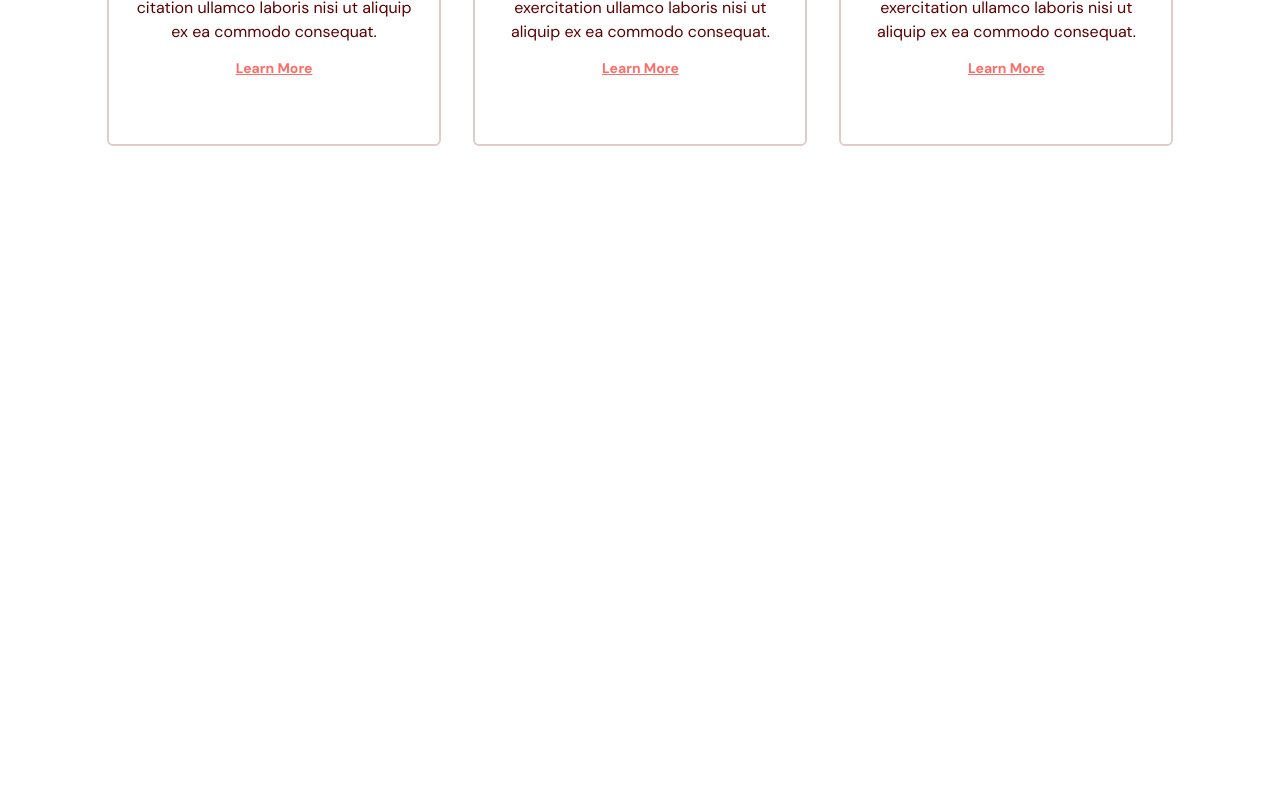
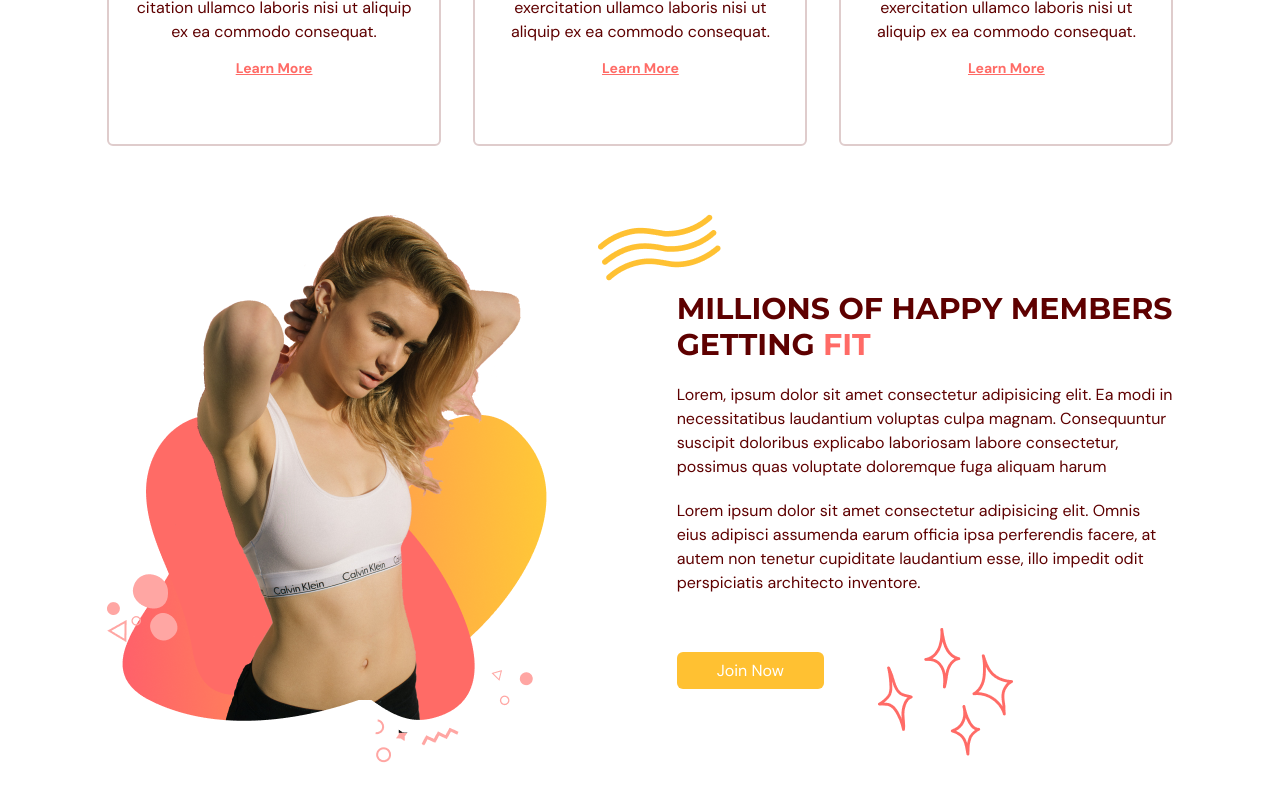
Before and after one commit to esc-saurav/fitness-app, a React (Create React App) app: page / in a window 1280 px wide. Shown: the part 1358-2158 px from the top of the page. Before the commit the page ends 1600 px from the top, so only its background shows below. Built offline with nearby package versions, Linux system fonts and the light colour scheme.

Commit message:
commit section completed

```diff
--- a/src/scenes/benefits/index.tsx
+++ b/src/scenes/benefits/index.tsx
@@ -8,6 +8,8 @@
 import { motion } from "framer-motion";
 import HText from "../../shared/HText";
 import Benefit from "./Benefit";
+import Button from "../../shared/Button";
+import BenefitsPageGraphic from "../../assets/BenefitsPageGraphic.png";
 
 type Props = {
   setSelectedPage: (selectedPage: SelectedPage) => void;
@@ -51,7 +53,7 @@
           initial="hidden"
           whileInView="visible"
           viewport={{ once: true, amount: 0.5 }}
-          transition={{  duration: 0.5 }}
+          transition={{ duration: 0.5 }}
           variants={{
             hidden: { opacity: 0, x: -50 },
             visible: { opacity: 1, x: 0 },
@@ -88,6 +90,65 @@
             );
           })}
         </motion.div>
+
+        {/* desc */}
+        <div className="mt-16 items-center justify-between gap-20 md:flex">
+          <img
+            src={BenefitsPageGraphic}
+            className="mx-auto "
+            alt="benefit-page"
+          />
+          <div>
+            <div className="relative">
+              <div className="before:absolute before:-top-20  before:-left-20 before:z-[-1] before:content-abstractwaves">
+                <motion.div
+                  initial="hidden"
+                  whileInView="visible"
+                  viewport={{ once: true, amount: 0.5 }}
+                  transition={{ duration: 0.5 }}
+                  variants={{
+                    hidden: { opacity: 0, x: 50 },
+                    visible: { opacity: 1, x: 0 },
+                  }}
+                >
+                  <HText>
+                    MILLIONS OF HAPPY MEMBERS GETTING{" "}
+                    <span className="text-primary-500">FIT</span>
+                  </HText>
+                </motion.div>
+              </div>
+            </div>
+            <motion.div
+              initial="hidden"
+              whileInView="visible"
+              viewport={{ once: true, amount: 0.5 }}
+              transition={{ delay: 0.2, duration: 0.5 }}
+              variants={{
+                hidden: { opacity: 0, x: 50 },
+                visible: { opacity: 1, x: 0 },
+              }}
+            >
+              <p className="my-5">
+                Lorem, ipsum dolor sit amet consectetur adipisicing elit. Ea
+                modi in necessitatibus laudantium voluptas culpa magnam.
+                Consequuntur suscipit doloribus explicabo laboriosam labore
+                consectetur, possimus quas voluptate doloremque fuga aliquam
+                harum
+              </p>
+              <p className="mb-5">
+                Lorem ipsum dolor sit amet consectetur adipisicing elit. Omnis
+                eius adipisci assumenda earum officia ipsa perferendis facere,
+                at autem non tenetur cupiditate laudantium esse, illo impedit
+                odit perspiciatis architecto inventore.
+              </p>
+            </motion.div>
+            <div className="relative mt-16">
+              <div className="before:absolute before:right-40 before:-bottom-20 before:z-[-1] before:content-sparkles">
+                <Button setSelectedPage={setSelectedPage}>Join Now</Button>
+              </div>
+            </div>
+          </div>
+        </div>
       </motion.div>
     </section>
   );
```
